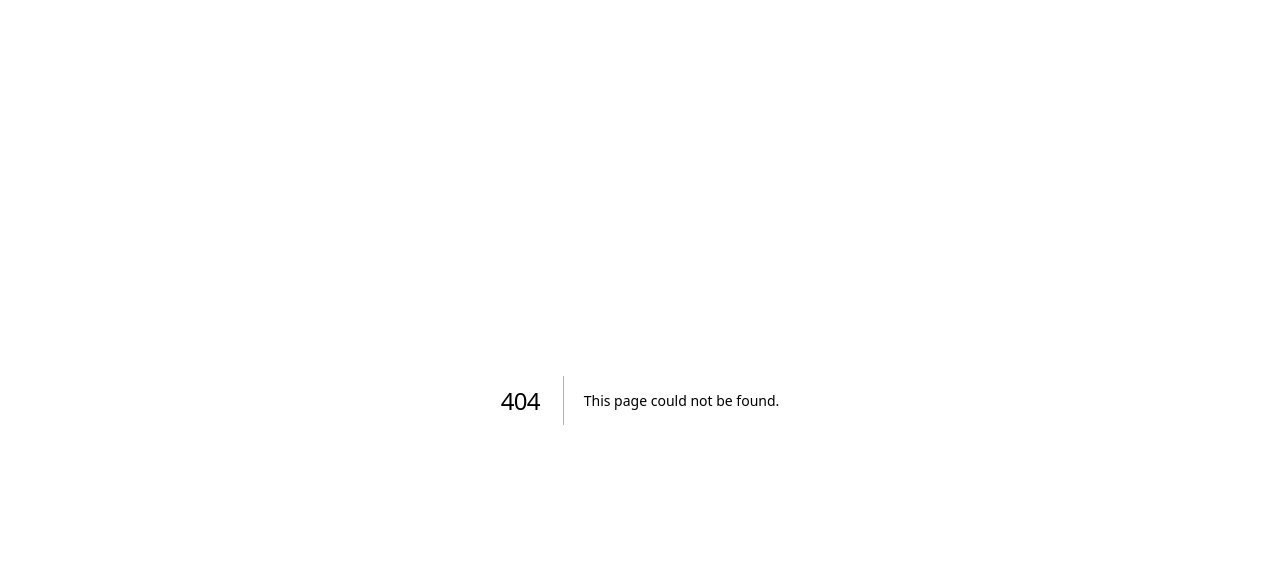
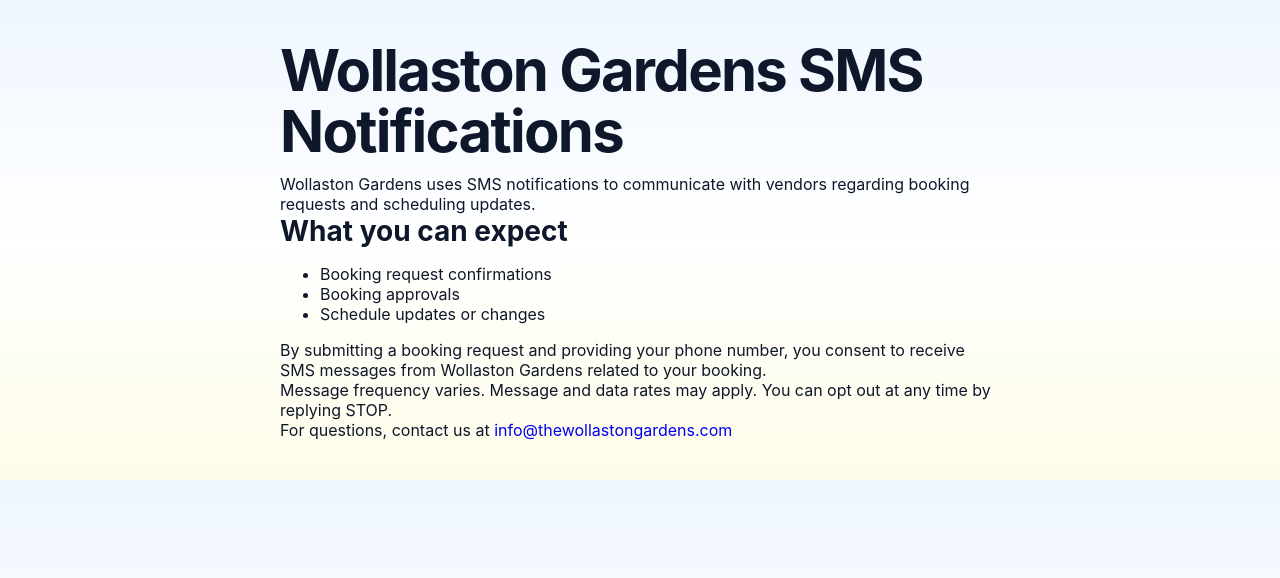
Before and after one commit to Webmailonly/wollaston-gardens, a Next.js app: page /sms-consent in a window 1280 px wide. Before the commit this address had no page. Shown: the top 578 px of the page. Built offline with nearby package versions, Linux system fonts and the light colour scheme.

Commit message:
Create page.js

```diff
--- /dev/null
+++ b/app/sms-consent/page.js
@@ -0,0 +1,37 @@
+export default function SmsConsentPage() {
+  return (
+    <div style={{ padding: "40px", maxWidth: "800px", margin: "0 auto" }}>
+      <h1>Wollaston Gardens SMS Notifications</h1>
+
+      <p>
+        Wollaston Gardens uses SMS notifications to communicate with vendors
+        regarding booking requests and scheduling updates.
+      </p>
+
+      <h3>What you can expect</h3>
+      <ul>
+        <li>Booking request confirmations</li>
+        <li>Booking approvals</li>
+        <li>Schedule updates or changes</li>
+      </ul>
+
+      <p>
+        By submitting a booking request and providing your phone number, you
+        consent to receive SMS messages from Wollaston Gardens related to your
+        booking.
+      </p>
+
+      <p>
+        Message frequency varies. Message and data rates may apply. You can opt
+        out at any time by replying STOP.
+      </p>
+
+      <p>
+        For questions, contact us at{" "}
+        <a href="mailto:info@thewollastongardens.com">
+          info@thewollastongardens.com
+        </a>
+      </p>
+    </div>
+  );
+}
```
